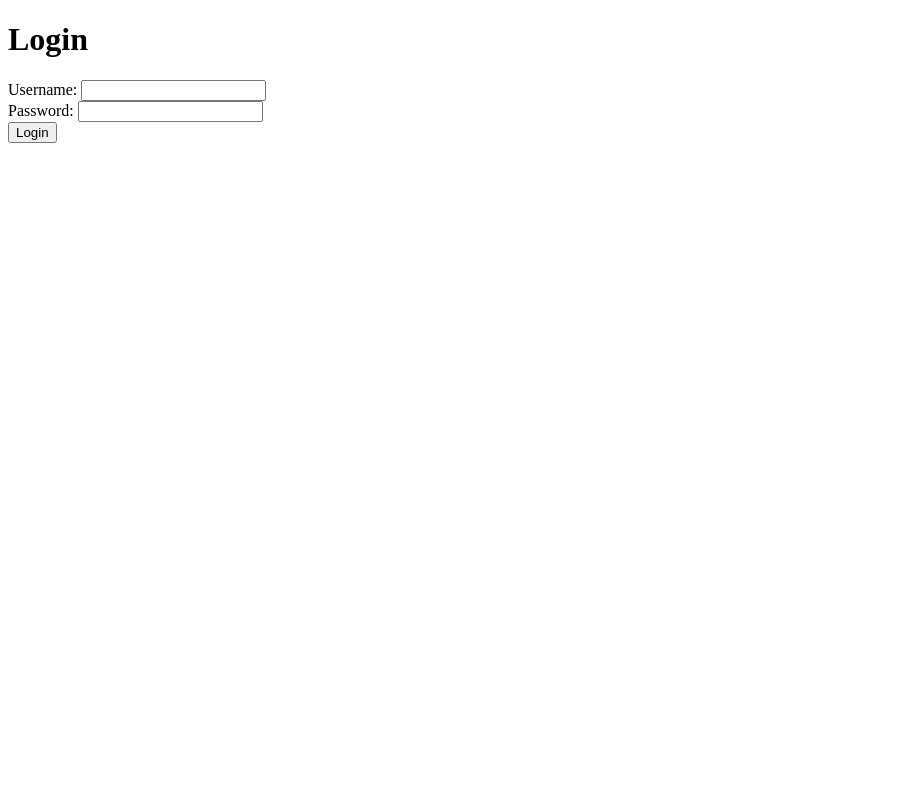
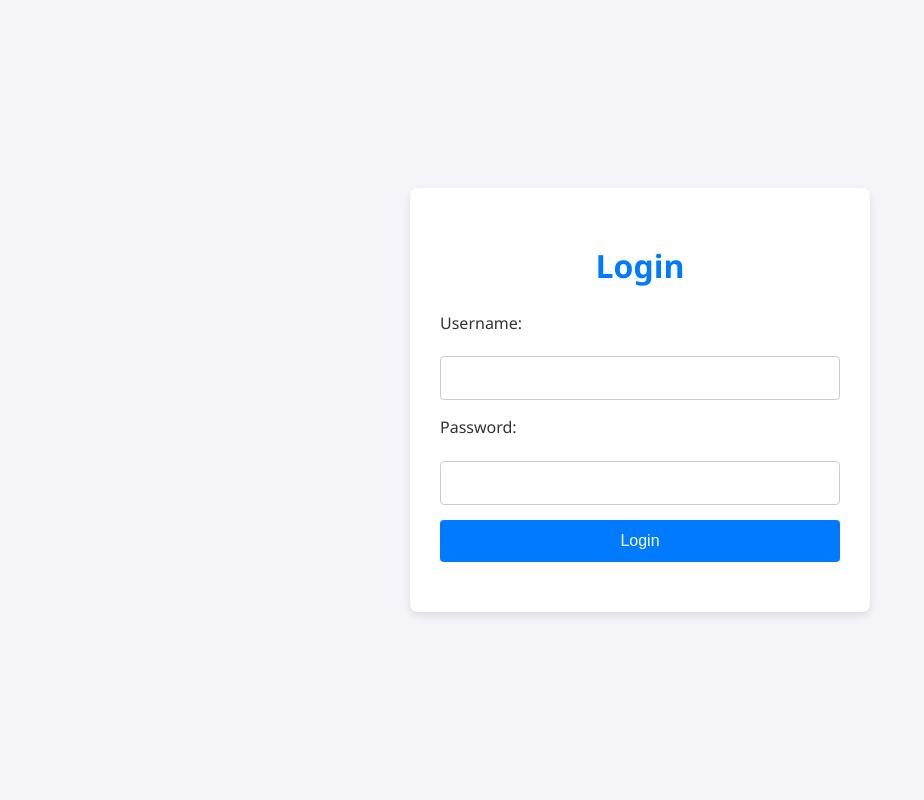
Before and after one commit to Flameis/CS340-Database-Project, a PHP site: page /login.php in a window 1280 px wide. Shown: the whole page, without its empty margins (0-924 px from the left). Run offline with PHP 8.4, Linux system fonts and the light colour scheme.

Commit message:
Update login.php
updated login page for styling

```diff
--- a/login.php
+++ b/login.php
@@ -43,8 +43,11 @@ if ($_SERVER['REQUEST_METHOD'] == 'POST') {
     <meta charset="UTF-8">
     <meta name="viewport" content="width=device-width, initial-scale=1.0">
     <title>Login</title>
+    <!-- Include the CSS file -->
+    <link rel="stylesheet" href="styles.css">
 </head>
-<body>
+<body class="login-page">
+    <div class="login-container">
         <h1>Login</h1>
         <?php if (isset($error)) echo "<p style='color:red;'>$error</p>"; ?>
         <form method="POST">
@@ -56,5 +59,6 @@ if ($_SERVER['REQUEST_METHOD'] == 'POST') {
             <br>
             <button type="submit">Login</button>
         </form>
+    </div>
 </body>
 </html>
```
Lines whose indentation alone changed are shown as unchanged.
